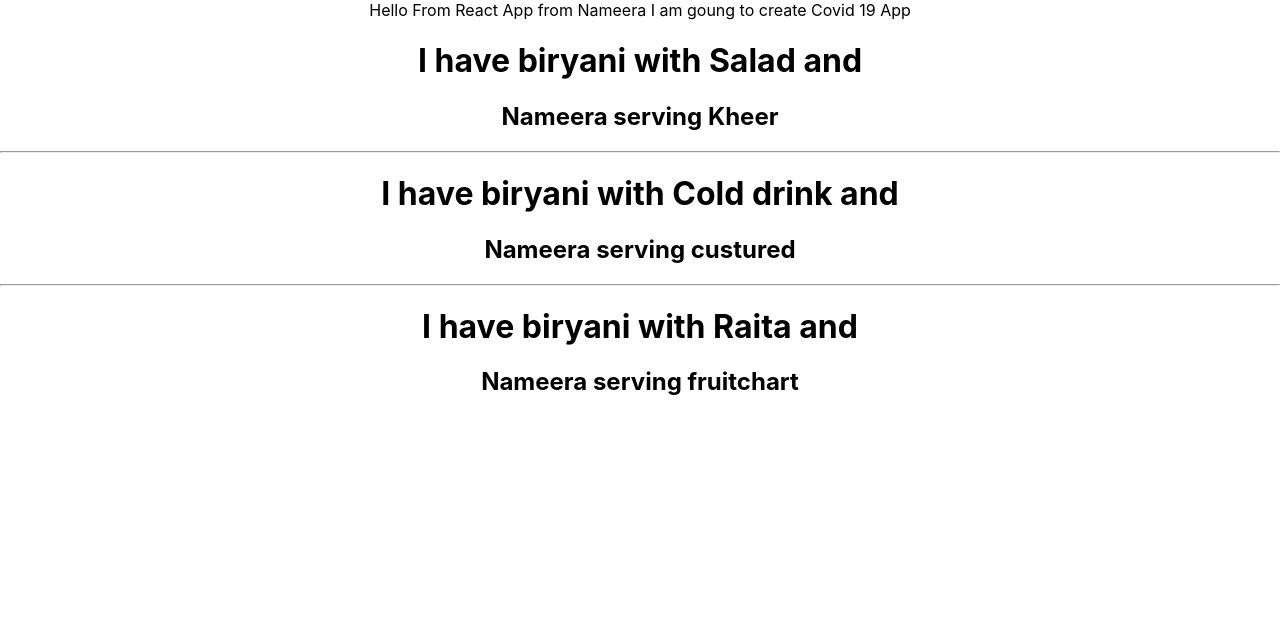
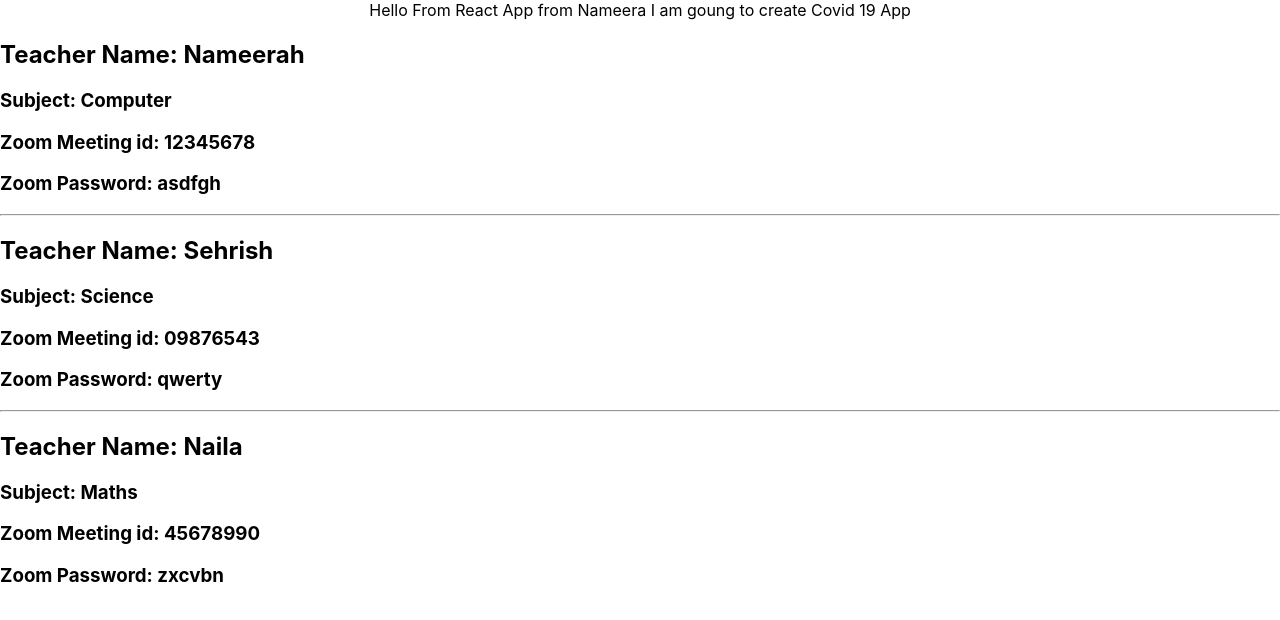
Before and after one commit to nameerazaidi/react_class, a React (Create React App) app: page / in a window 1280 px wide. Shown: the top 620 px of the page. Built offline with nearby package versions, Linux system fonts and the light colour scheme.

Commit message:
change dinner to teacher

```diff
--- a/src/App.js
+++ b/src/App.js
@@ -1,16 +1,16 @@
 import React from 'react';
 import './App.css';
-import Dinner from './dinner.js';
+import Teacher from './teacher.js';
 
 function App() {
   return (
     <div className="App">
       Hello From React App from Nameera I am goung to create Covid 19 App
-      <Dinner dishname="Salad and" sweet="Kheer"/>
+      <Teacher Tchname="Nameerah" subject="Computer" Zoomid="12345678" Zoompsd="asdfgh" />
       <hr/>
-      <Dinner dishname="Cold drink and" sweet="custured"/>
+      <Teacher Tchname="Sehrish" subject="Science"  Zoomid="09876543" Zoompsd="qwerty" />
       <hr/>
-      <Dinner dishname="Raita and" sweet="fruitchart"/>
+      <Teacher Tchname="Naila" subject="Maths" Zoomid="45678990" Zoompsd="zxcvbn" />
 
     </div>
   );
--- a/src/dinner.js
+++ /dev/null
@@ -1,11 +0,0 @@
-import React from 'react';
-function Dinner(props)
-{
-    return(
-        <div>
-        <h1>I have biryani with {props.dishname}</h1>
-        <h2>Nameera serving {props.sweet}</h2>
-        </div>
-    );
-}
-export default Dinner;
--- /dev/null
+++ b/src/teacher.js
@@ -0,0 +1,13 @@
+import React from 'react';
+function Teacher(props)
+{
+    return(
+        <div align="left">
+        <h2>Teacher Name:  {props.Tchname}</h2>
+        <h3>Subject: {props.subject}</h3>
+        <h3>Zoom Meeting id: {props.Zoomid}</h3>
+        <h3>Zoom Password: {props.Zoompsd}</h3>
+        </div>
+    );
+}
+export default Teacher;
```
